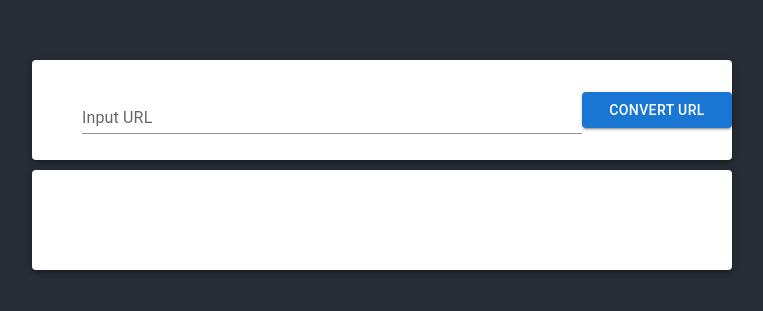
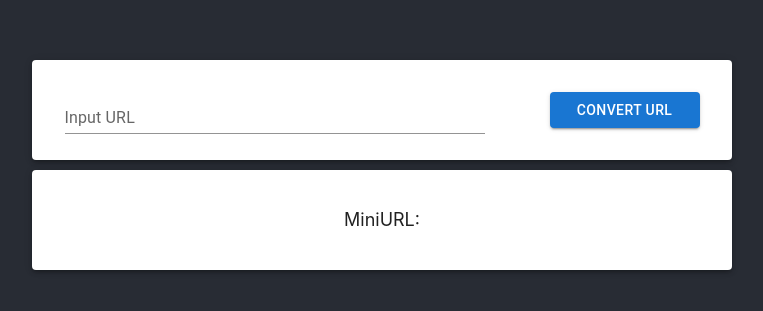
Before and after one commit to WJunHong/MiniURL, a React (Create React App) app in the folder client/: page / in a window 1280 px wide. Shown: the part 235-546 px from the top of the page, without its empty margins (258-1021 px from the left). Built offline with nearby package versions, Linux system fonts and the light colour scheme.

Commit message:
Add passing of miniurl from input to output component

```diff
--- a/client/src/App.js
+++ b/client/src/App.js
@@ -4,10 +4,12 @@ import Output from "./components/Output";
 import { useState } from "react";
 
 const App = () => {
+  const [output, setOutput] = useState("");
+
   return (
     <div className="App">
-      <Input />
-      <Output />
+      <Input getOutput={setOutput} />
+      <Output miniUrl={output} />
     </div>
   );
 };
--- a/client/src/components/Input/Input.js
+++ b/client/src/components/Input/Input.js
@@ -8,7 +8,7 @@ import axios from "axios";
 import validator from "validator";
 
 // Rendering the children inside the background div
-const Input = ({ setOutput }) => {
+const Input = ({ getOutput }) => {
   const [url, setUrl] = useState("");
   const [error, setError] = useState(false);
   const [label, setLabel] = useState("Input URL");
@@ -21,11 +21,11 @@ const Input = ({ setOutput }) => {
       setLabel("Bad URL format detected!");
       return;
     }
-
+    getOutput("testing 123");
     axios
       .post("http://localhost:3333/short", { origUrl: url })
       .then((res) => {
-        setOutput(res);
+        getOutput(res);
       })
       .catch((err) => {
         console.log(err.message);
--- a/client/src/components/Input/Input.module.css
+++ b/client/src/components/Input/Input.module.css
@@ -9,10 +9,10 @@
   display: flex;
   margin: auto;
   align-items: center;
-  justify-content: flex-end;
+  justify-content: space-around;
 }
 .inputField {
-  width: 500px;
+  width: 60%;
   margin: 6px;
 }
 
--- a/client/src/components/Output/Output.js
+++ b/client/src/components/Output/Output.js
@@ -8,7 +8,10 @@ const Output = ({ miniUrl }) => {
   return (
     <div className={styles.container}>
       <Paper elevation={3} className={styles.inputContainer}>
-        {miniUrl}
+        <div>MiniURL:</div>
+        <a href={`${miniUrl}`} target="_blank">
+          {miniUrl}
+        </a>
       </Paper>
     </div>
   );
--- a/client/src/components/Output/Output.module.css
+++ b/client/src/components/Output/Output.module.css
@@ -8,6 +8,12 @@
   height: 100px;
   display: flex;
   margin: auto;
+  flex-direction: column;
   align-items: center;
-  justify-content: flex-end;
+  justify-content: center;
 }
+
+.inputContainer div {
+  font-size: 18px;
+  margin-bottom: 2px;
+}
```
Also changed, not shown: 1 other file (tests, documents, lock files or other folders).
